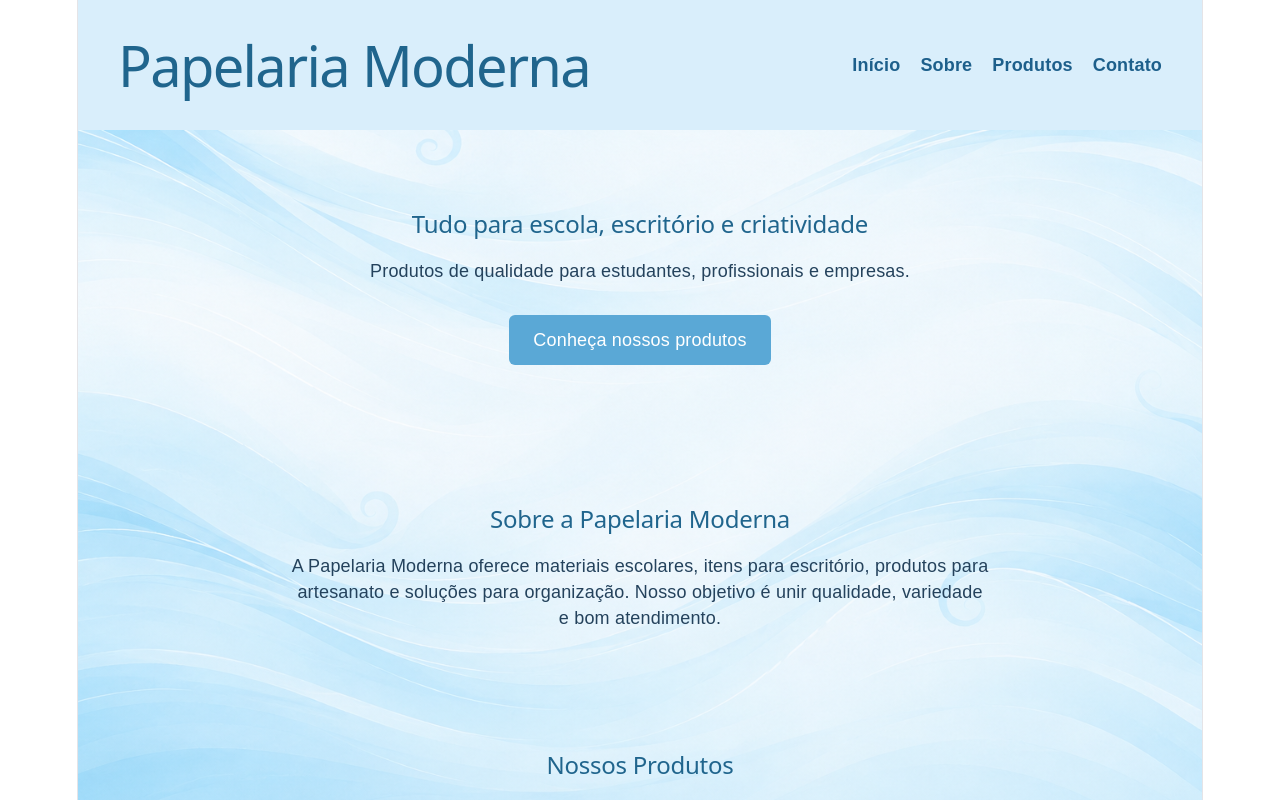
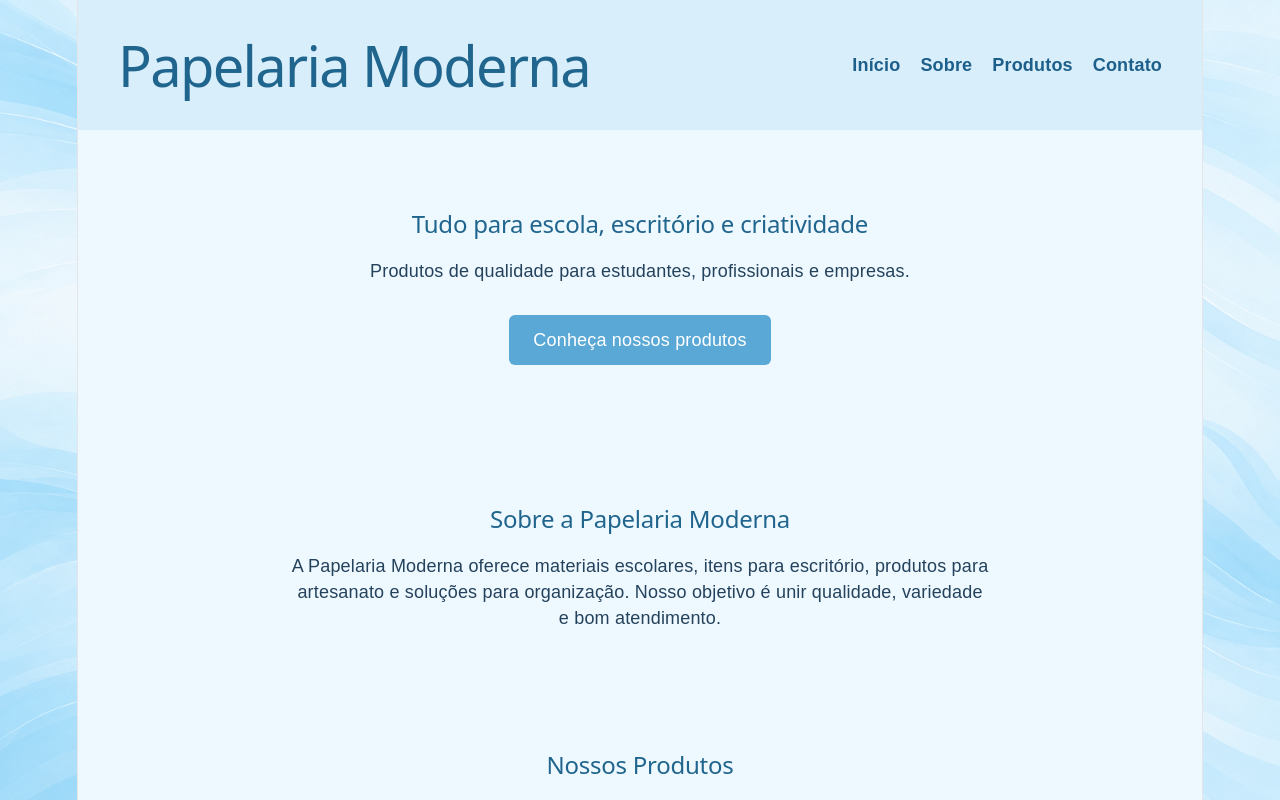
Before and after one commit to deciomatsuda10/papelaria, a React (Vite) app: page / in a window 1280 px wide. Shown: the top 800 px of the page. Built offline with nearby package versions, Linux system fonts and the light colour scheme.

Commit message:
Mudança no tamanho do papel de parede

```diff
--- a/src/App.css
+++ b/src/App.css
@@ -13,6 +13,12 @@
 body{
 
     font-family:Arial, Helvetica, sans-serif;
+
+     background-image: url("./assets/imagens/fundo-vento.png");
+    background-repeat: no-repeat;
+    background-size: cover;
+    background-position: center;
+    background-attachment: fixed;
 
 }
 
--- a/src/App.jsx
+++ b/src/App.jsx
@@ -45,7 +45,7 @@
   return (
     <div
       className="pagina"
-      style={{ backgroundImage: `url(${fundo})` }}
+
     >
       <header className="cabecalho">
         <h1>Papelaria Moderna</h1>
```
